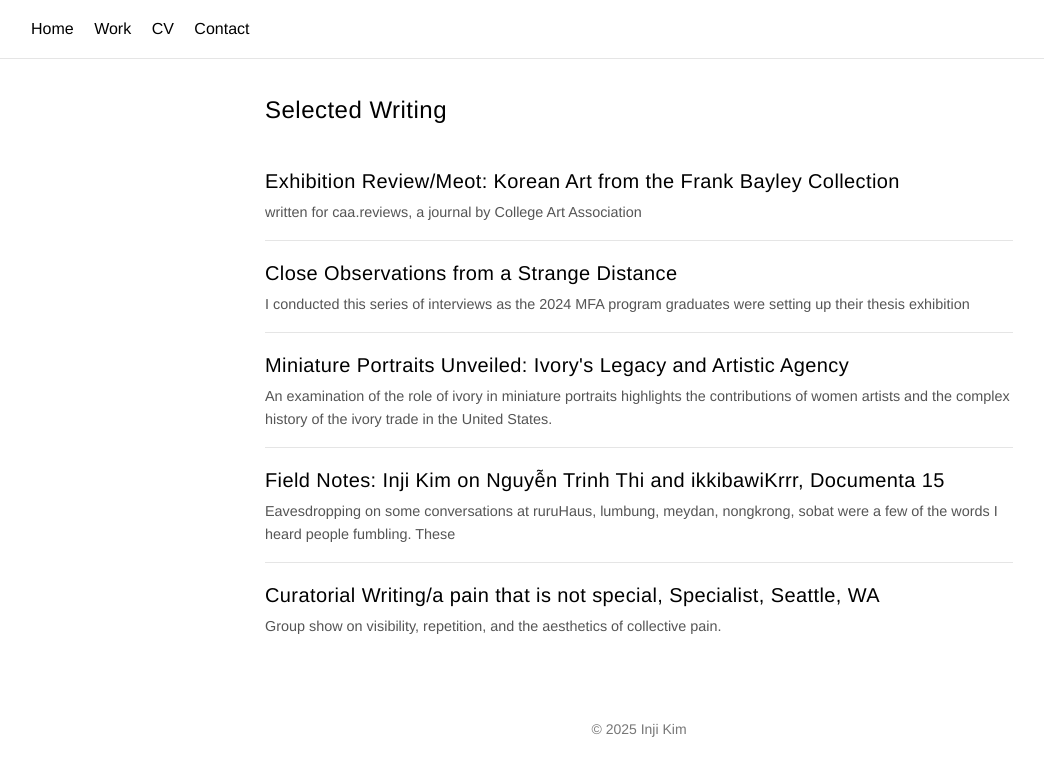
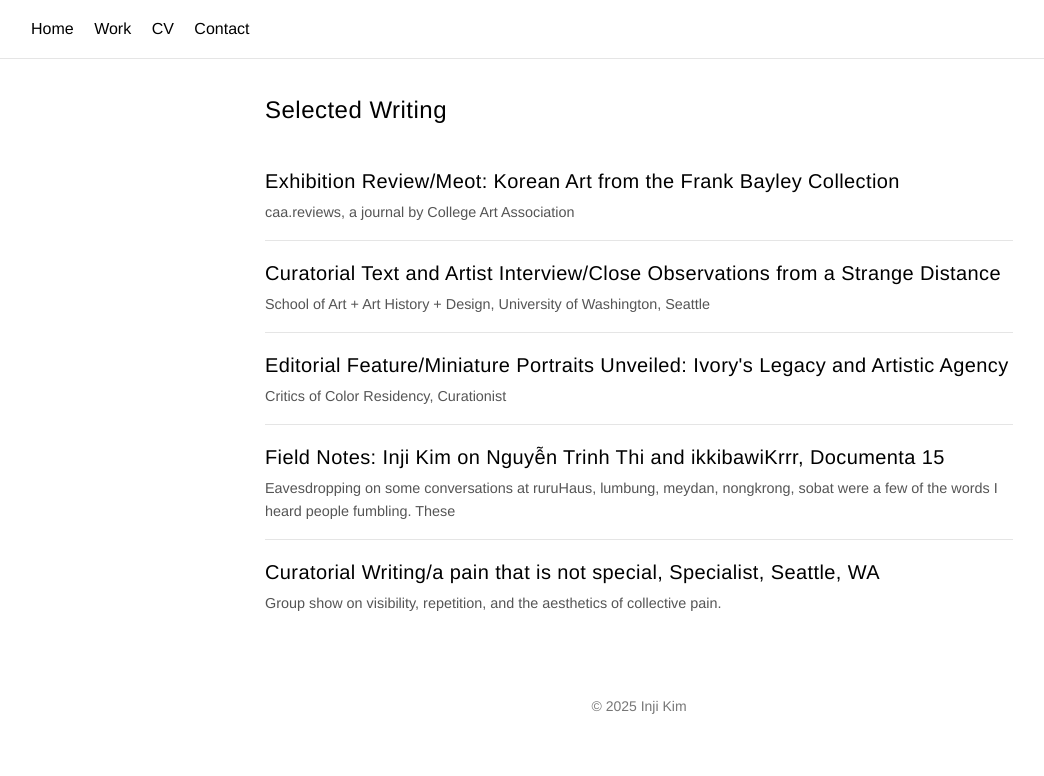
Before and after one commit to injikiminji/injikiminji.github.io, a plain HTML site: page writing.html in a window 1280 px wide. Shown: the whole page, without its empty margins (1-1045 px from the left). Drawn offline with Linux system fonts and the light colour scheme.

Commit message:
Update writing.html

```diff
--- a/writing.html
+++ b/writing.html
@@ -23,18 +23,17 @@
   <!-- Duplicate <article> blocks for each piece -->
   <article class="card">
     <h2><a href="http://www.caareviews.org/reviews/4317" target="_blank" rel="noopener">Exhibition Review/Meot: Korean Art from the Frank Bayley Collection</a></h2>
-    <p class="preview">written for caa.reviews, a journal by College Art Association</p>
+    <p class="preview">caa.reviews, a journal by College Art Association</p>
   </article>
 
   <article class="card">
-    <h2><a href="https://www.2024.uwsoaahdgradshow.com/mfa/close-observations-from-a-strange-distance" target="_blank" rel="noopener">Close Observations from a Strange Distance</a></h2>
-    <p class="preview">I conducted this series of interviews as the 2024 MFA program graduates were setting up their thesis exhibition</p>
+    <h2><a href="https://www.2024.uwsoaahdgradshow.com/mfa/close-observations-from-a-strange-distance" target="_blank" rel="noopener">Curatorial Text and Artist Interview/Close Observations from a Strange Distance</a></h2>
+    <p class="preview">School of Art + Art History + Design, University of Washington, Seattle</p>
   </article>
 
   <article class="card">
-    <h2><a href="https://www.curationist.org/editorial-features/article/miniature-portraits-unveiled:-ivory%27s-legacy-and-artistic-agency" target="_blank" rel="noopener">Miniature Portraits Unveiled: Ivory's Legacy and Artistic Agency</a></h2>
-    <p class="preview">
-      An examination of the role of ivory in miniature portraits highlights the contributions of women artists and the complex history of the ivory trade in the United States.</p>
+    <h2><a href="https://www.curationist.org/editorial-features/article/miniature-portraits-unveiled:-ivory%27s-legacy-and-artistic-agency" target="_blank" rel="noopener">Editorial Feature/Miniature Portraits Unveiled: Ivory's Legacy and Artistic Agency</a></h2>
+    <p class="preview">Critics of Color Residency, Curationist</p>
   </article>
 
   <article class="card">
```
